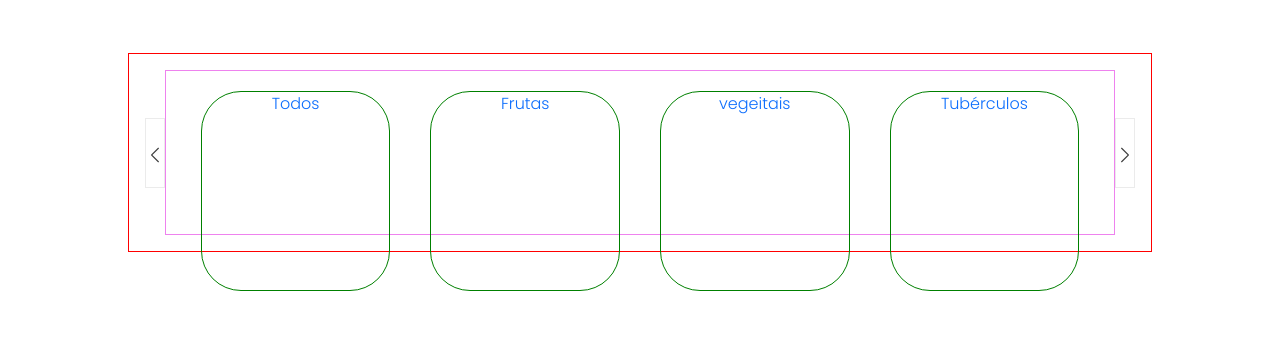
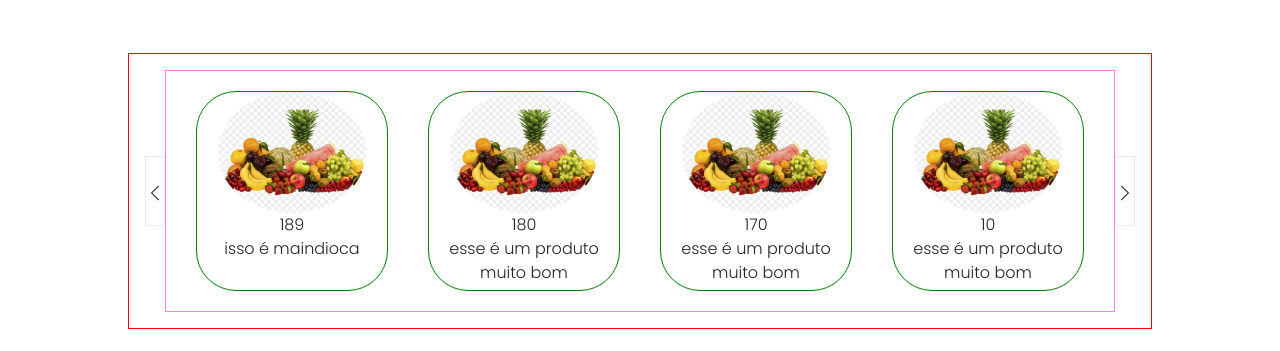
Before and after one commit to Domingas08Quissanga/project-Facilita, a React (Create React App) app: page / in a window 1280 px wide. Shown: the part 377-728 px from the top of the page. Built offline with nearby package versions, Linux system fonts and the light colour scheme.

Commit message:
feat: adicionei arquivo mock

```diff
--- a/src/components/Buttons/Button.jsx
+++ b/src/components/Buttons/Button.jsx
@@ -1,5 +1,4 @@
 import  * as C from './ButtonStyled'
-
 
 function Button( { text } ) {
 
--- a/src/components/Home/Home.jsx
+++ b/src/components/Home/Home.jsx
@@ -5,7 +5,8 @@ import { BsSearch , BsChevronLeft , BsChevronRight} from "react-icons/bs";
 import { Slide } from 'react-slideshow-image';
 import 'bootstrap/dist/css/bootstrap.css';
 import { Link } from 'react-router-dom';
-
+import frutas from '../../assets/images/cards/Frutas.png'
+import {ImagesMock} from '../mock/images.jsx'
 
 
 function Home() {
@@ -54,38 +55,20 @@ function Home() {
 
 
       <C.cardInner>
-      <button>
-            <BsChevronLeft/>
-          </button>
-           <C.cardItem>
-              <C.cardCarousel>
-                <Link to='/'>
-                  <p >Todos</p>
-                </Link>
+        <button>
+          <BsChevronLeft/>
+            </button>
+          <C.cardItem>
+          {
+            ImagesMock.map(({imageSrc,price,description},key)=>
+              <C.cardCarousel key={key}>
+                <img src={imageSrc} alt="fruta" />
+                <div>{price}</div>
+                <p>{description}</p>
               </C.cardCarousel>
-
-              <C.cardCarousel>
-              <Link to='/'>
-                  <p >Frutas</p>
-                  <img src="" alt="" />
-                </Link>
-                </C.cardCarousel>
-
-                <C.cardCarousel>
-                <Link to='/'>
-                  <p >vegeitais</p>
-                  <img src="" alt="" />
-                </Link>
-                </C.cardCarousel>
-
-                <C.cardCarousel>
-                <Link to='/'>
-                  <p >Tubérculos</p>
-                  <img src="" alt="" />
-                </Link>
-                </C.cardCarousel>
-           </C.cardItem>
-
+            )
+          }
+          </C.cardItem>
         <button>
           <BsChevronRight/>
         </button>
--- a/src/components/Home/HomeStyled.js
+++ b/src/components/Home/HomeStyled.js
@@ -102,18 +102,18 @@ export const cardInner= styled.div`
 
 export const cardItem= styled.div`
     width: 150%;
-    height: 165px;
     border: 1px solid violet;
     display:flex;
+    flex-wrap:wrap;
     text-align: center;
     justify-content: center;
 
 
 `
 export const cardCarousel= styled.div`
-    width: 20%;
+    width: 12rem;
+    max-width:12rem;
     height: 200px;
-    display:flex;
     border: 1px solid green;
     border-radius: 40px;
     margin: 20px;
--- /dev/null
+++ b/src/components/mock/images.jsx
@@ -0,0 +1,24 @@
+import frutas from '../../assets/images/cards/Frutas.png'
+
+export const ImagesMock=[
+    {
+        imageSrc: frutas,
+        price:189,
+        description:'isso é maindioca'
+    },
+    {
+        imageSrc: frutas,
+        price:180,
+        description:'esse é um produto muito bom'
+    },
+    {
+        imageSrc: frutas,
+        price:170,
+        description:'esse é um produto muito bom'
+    },
+    {
+        imageSrc: frutas,
+        price:10,
+        description:'esse é um produto muito bom'
+    }
+]
```
